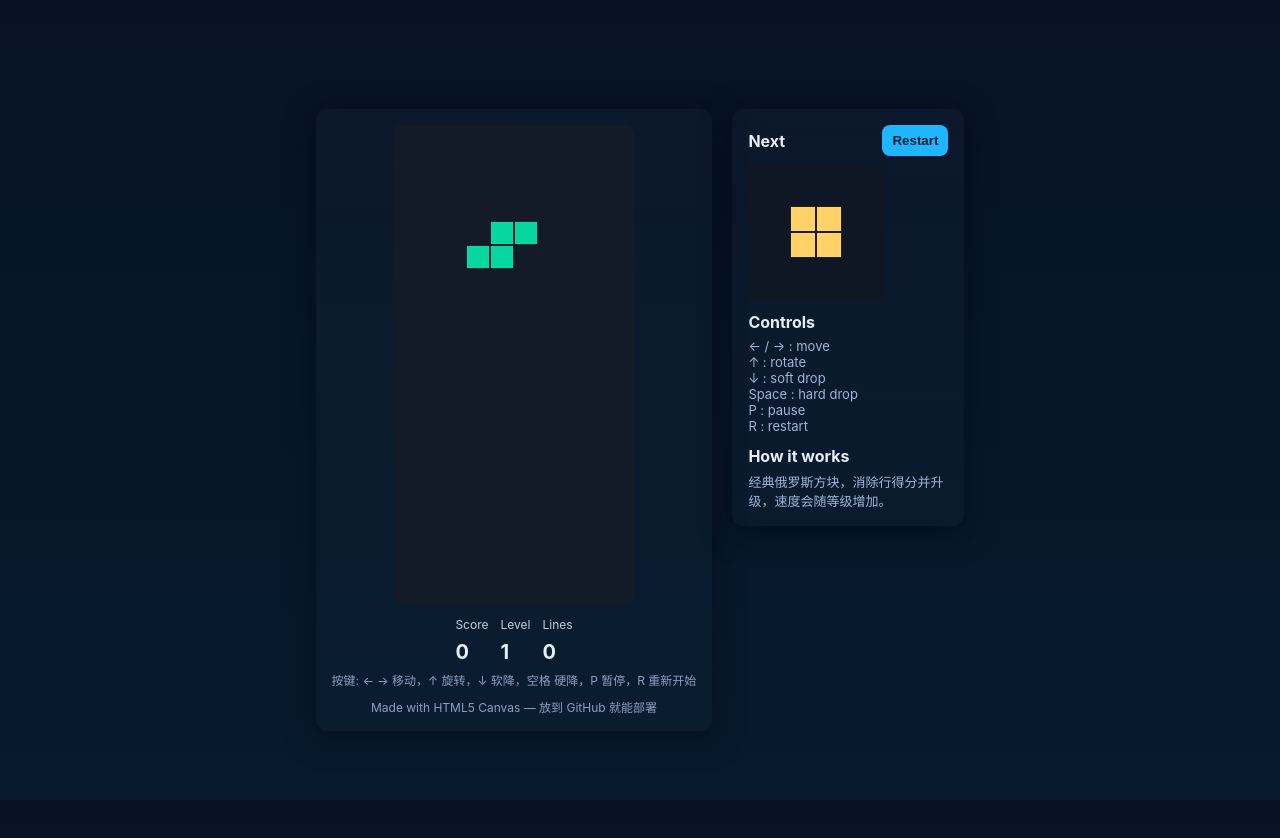
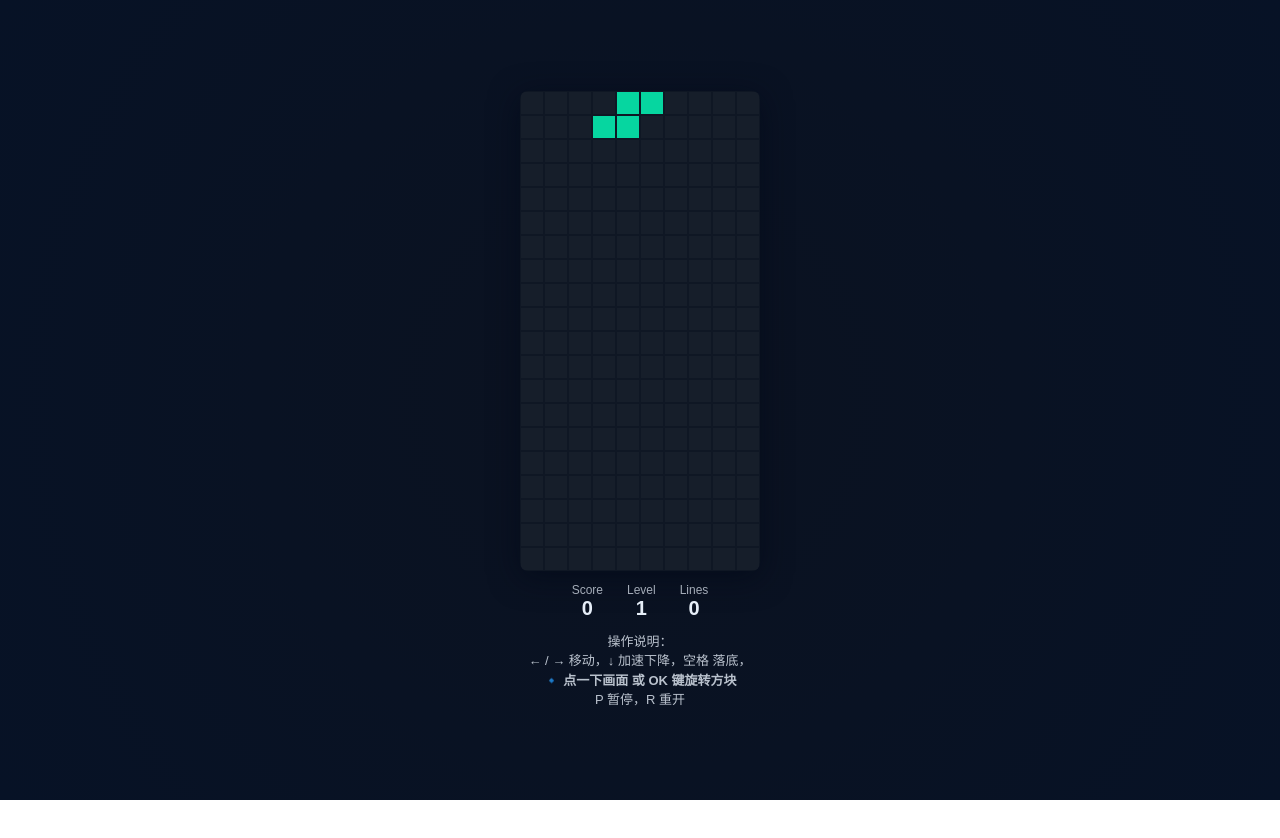
Before and after one commit to HL-Steel-Industries-Sdn-Bhd/tetristest, a plain HTML site: page index.html in a window 1280 px wide. After the commit the page ends 800 px from the top, so only its background shows below. Drawn offline with Linux system fonts and the light colour scheme.

Commit message:
Update index.html

```diff
--- a/index.html
+++ b/index.html
@@ -3,123 +3,77 @@
 <head>
 <meta charset="utf-8" />
 <meta name="viewport" content="width=device-width,initial-scale=1" />
-<title>Tetris - 单文件示例</title>
+<title>Tetris - Touch & TV Ready</title>
 <style>
-  :root{
-    --bg:#0b1220;
-    --panel:#0f1724;
-    --accent: #1fb6ff;
-    --text:#e6eef8;
+  body {
+    margin: 0;
+    height: 100vh;
+    display: flex;
+    align-items: center;
+    justify-content: center;
+    background: radial-gradient(circle at center, #0b1220, #071226);
+    font-family: "Poppins", sans-serif;
+    color: #e6eef8;
   }
-  html,body{height:100%;margin:0;font-family:Inter, system-ui, "Segoe UI", Roboto, "Helvetica Neue", Arial;}
-  body{
-    background: linear-gradient(180deg,#071226 0%, #071b2e 100%);
-    display:flex;align-items:center;justify-content:center;padding:20px;color:var(--text);
+  canvas {
+    background: #0f1724;
+    border-radius: 8px;
+    image-rendering: pixelated;
+    box-shadow: 0 6px 30px rgba(2,8,23,0.6);
   }
-  .wrap{
-    display:flex;gap:20px;align-items:flex-start;
+  .wrap {
+    display: flex;
+    flex-direction: column;
+    align-items: center;
+    text-align: center;
   }
-  .panel{
-    background:linear-gradient(180deg, rgba(255,255,255,0.02), rgba(255,255,255,0.01));
-    border-radius:12px;padding:16px;box-shadow: 0 6px 30px rgba(2,8,23,0.6);
+  .hud {
+    margin-top: 12px;
+    display: flex;
+    gap: 24px;
+    justify-content: center;
   }
-  .game{
-    display:flex;flex-direction:column;align-items:center;
+  .label {
+    font-size: 12px;
+    opacity: 0.7;
   }
-  canvas{background:var(--panel);display:block;border-radius:8px;image-rendering:pixelated;}
-  .hud{margin-top:12px;display:flex;gap:12px;align-items:center;}
-  .info{
-    display:flex;flex-direction:column;gap:8px;color:var(--text);
+  .value {
+    font-size: 20px;
+    font-weight: bold;
   }
-  .small{
-    font-size:12px;opacity:0.85;
-  }
-  .big{
-    font-size:20px;font-weight:700;
-  }
-  .controls{margin-top:8px;font-size:12px;color:#9fb6d6;line-height:1.5}
-  .nextcanvas{background:var(--panel);border-radius:8px;padding:8px;display:block;}
-  button{
-    background:var(--accent);border:none;color:#042233;padding:8px 10px;border-radius:8px;font-weight:600;cursor:pointer;
-  }
-  .footer{margin-top:8px;font-size:12px;color:#9fb6d6;}
-  @media (max-width:640px){
-    body{padding:12px}
-    .wrap{flex-direction:column;align-items:center}
+  .tip {
+    font-size: 13px;
+    margin-top: 12px;
+    opacity: 0.8;
+    line-height: 1.5;
   }
 </style>
 </head>
 <body>
   <div class="wrap">
-    <div class="panel game">
-      <canvas id="board" width="240" height="480"></canvas>
-      <div class="hud">
-        <div class="info">
-          <div class="small">Score</div>
-          <div id="score" class="big">0</div>
-        </div>
-        <div class="info">
-          <div class="small">Level</div>
-          <div id="level" class="big">1</div>
-        </div>
-        <div class="info">
-          <div class="small">Lines</div>
-          <div id="lines" class="big">0</div>
-        </div>
-      </div>
-      <div class="controls small">
-        按键: ← → 移动，↑ 旋转，↓ 软降，空格 硬降，P 暂停，R 重新开始
-      </div>
-      <div class="footer small">Made with HTML5 Canvas — 放到 GitHub 就能部署</div>
+    <canvas id="board" width="240" height="480"></canvas>
+    <div class="hud">
+      <div><div class="label">Score</div><div id="score" class="value">0</div></div>
+      <div><div class="label">Level</div><div id="level" class="value">1</div></div>
+      <div><div class="label">Lines</div><div id="lines" class="value">0</div></div>
     </div>
-
-    <div class="panel" style="width:200px">
-      <div style="display:flex;justify-content:space-between;align-items:center;margin-bottom:8px">
-        <div style="font-weight:700">Next</div>
-        <div>
-          <button id="restart">Restart</button>
-        </div>
-      </div>
-      <canvas id="next" class="nextcanvas" width="120" height="120"></canvas>
-      <div style="height:12px"></div>
-      <div style="font-weight:700;margin-bottom:6px">Controls</div>
-      <div style="font-size:13px;color:#9fb6d6">
-        ← / → : move<br>
-        ↑ : rotate<br>
-        ↓ : soft drop<br>
-        Space : hard drop<br>
-        P : pause<br>
-        R : restart
-      </div>
-      <div style="height:12px"></div>
-      <div style="font-weight:700;margin-bottom:6px">How it works</div>
-      <div style="font-size:13px;color:#9fb6d6">
-        经典俄罗斯方块，消除行得分并升级，速度会随等级增加。
-      </div>
+    <div class="tip">
+      操作说明：<br>
+      ← / → 移动，↓ 加速下降，空格 落底，<br>
+      🔹 <b>点一下画面 或 OK 键旋转方块</b><br>
+      P 暂停，R 重开
     </div>
   </div>
 
 <script>
 (() => {
-  // 配置
-  const COLS = 10;
-  const ROWS = 20;
-  const BLOCK = 24; // 单格像素大小（board canvas 的尺寸 = BLOCK*COLS x BLOCK*ROWS）
+  const COLS = 10, ROWS = 20, BLOCK = 24;
   const canvas = document.getElementById('board');
   const ctx = canvas.getContext('2d');
-  canvas.width = COLS * BLOCK;
-  canvas.height = ROWS * BLOCK;
-
-  const nextCanvas = document.getElementById('next');
-  const nctx = nextCanvas.getContext('2d');
-
-  // UI
   const scoreEl = document.getElementById('score');
   const levelEl = document.getElementById('level');
   const linesEl = document.getElementById('lines');
-  document.getElementById('restart').addEventListener('click', startGame);
 
-  // 方块形状 (矩阵)
   const SHAPES = {
     I: [[1,1,1,1]],
     J: [[2,0,0],[2,2,2]],
@@ -131,294 +85,125 @@
   };
   const COLORS = {
     0: 'transparent',
-    1: '#1fb6ff',
-    2: '#005f73',
-    3: '#ffb86b',
-    4: '#ffd166',
-    5: '#06d6a0',
-    6: '#9b5de5',
-    7: '#ef476f'
+    1: '#1fb6ff', 2: '#005f73', 3: '#ffb86b',
+    4: '#ffd166', 5: '#06d6a0', 6: '#9b5de5', 7: '#ef476f'
   };
 
-  // 游戏状态
   let grid, current, next, score, level, lines, dropInterval, dropCounter, lastTime, paused, gameOver;
 
-  function createGrid() {
-    return Array.from({length: ROWS}, ()=>Array(COLS).fill(0));
+  const createGrid = ()=>Array.from({length:ROWS},()=>Array(COLS).fill(0));
+  const randomPiece = ()=>{
+    const keys = Object.keys(SHAPES);
+    const k = keys[Math.floor(Math.random()*keys.length)];
+    const m = SHAPES[k].map(r=>r.slice());
+    return {matrix:m, x:Math.floor((COLS-m[0].length)/2), y:0};
+  };
+
+  const rotate = m => m[0].map((_,i)=>m.map(r=>r[i]).reverse());
+  const collide = (g,p)=>{
+    for(let y=0;y<p.matrix.length;y++)
+      for(let x=0;x<p.matrix[y].length;x++)
+        if(p.matrix[y][x]&&
+          (p.y+y>=ROWS||p.x+x<0||p.x+x>=COLS||g[p.y+y]?.[p.x+x])) return true;
+    return false;
+  };
+  const merge = (g,p)=>{
+    p.matrix.forEach((r,y)=>r.forEach((v,x)=>{if(v&&p.y+y>=0)g[p.y+y][p.x+x]=v;}));
+  };
+
+  const sweep=()=>{
+    let count=0;
+    outer:for(let y=ROWS-1;y>=0;y--){
+      for(let x=0;x<COLS;x++) if(!grid[y][x]) continue outer;
+      grid.splice(y,1);
+      grid.unshift(Array(COLS).fill(0));
+      count++;
+    }
+    if(count){
+      const pts=[0,40,100,300,1200];
+      score+=pts[count]*level; lines+=count; level=Math.floor(lines/10)+1;
+      dropInterval=Math.max(100,1000-(level-1)*80);
+      updateUI();
+    }
+  };
+
+  const updateUI=()=>{
+    scoreEl.textContent=score; levelEl.textContent=level; linesEl.textContent=lines;
+  };
+
+  const drawCell=(x,y,v)=>{
+    ctx.fillStyle=v?COLORS[v]:'rgba(255,255,255,0.03)';
+    ctx.fillRect(x*BLOCK+1,y*BLOCK+1,BLOCK-2,BLOCK-2);
+  };
+  const draw=()=>{
+    ctx.clearRect(0,0,canvas.width,canvas.height);
+    for(let y=0;y<ROWS;y++)for(let x=0;x<COLS;x++)drawCell(x,y,grid[y][x]);
+    if(current)current.matrix.forEach((r,yy)=>r.forEach((v,xx)=>{
+      if(v&&current.y+yy>=0)drawCell(current.x+xx,current.y+yy,v);
+    }));
+  };
+
+  const move=d=>{current.x+=d;if(collide(grid,current))current.x-=d;};
+  const softDrop=()=>{current.y++;if(collide(grid,current)){current.y--;lockPiece();}};
+  const hardDrop=()=>{while(!collide(grid,current))current.y++;current.y--;lockPiece();};
+  const rotatePiece=()=>{
+    const prev=current.matrix;current.matrix=rotate(prev);
+    if(collide(grid,current))current.matrix=prev;
+  };
+
+  const lockPiece=()=>{merge(grid,current);sweep();spawnPiece();};
+  const spawnPiece=()=>{
+    current=next;next=randomPiece();
+    current.x=Math.floor((COLS-current.matrix[0].length)/2);current.y=0;
+    if(collide(grid,current)){gameOver=true;paused=true;alert("Game Over\nScore:"+score);}
+  };
+
+  const update=(t=0)=>{
+    if(paused||gameOver){lastTime=t;requestAnimationFrame(update);return;}
+    const dt=t-lastTime;lastTime=t;dropCounter+=dt;
+    if(dropCounter>dropInterval){softDrop();dropCounter=0;}
+    draw();requestAnimationFrame(update);
+  };
+
+  function startGame(){
+    grid=createGrid();current=randomPiece();next=randomPiece();
+    score=0;level=1;lines=0;dropInterval=1000;dropCounter=0;paused=false;gameOver=false;
+    updateUI();requestAnimationFrame(update);
   }
 
-  function randomPiece() {
-    const keys = Object.keys(SHAPES);
-    const k = keys[Math.floor(Math.random()*keys.length)];
-    const matrix = SHAPES[k].map(row=>row.slice());
-    return {matrix, type: k, x: Math.floor((COLS - matrix[0].length)/2), y: 0};
-  }
-
-  // 旋转矩阵（顺时针）
-  function rotate(matrix) {
-    const m = matrix.map((r, i) => r.map((_, j) => matrix[matrix.length-1-j][i]));
-    return m;
-  }
-
-  // 碰撞检测
-  function collide(grid, piece) {
-    const m = piece.matrix;
-    for (let y=0;y<m.length;y++){
-      for (let x=0;x<m[y].length;x++){
-        if (m[y][x] !== 0) {
-          const gx = piece.x + x;
-          const gy = piece.y + y;
-          if (gx < 0 || gx >= COLS || gy >= ROWS) return true;
-          if (gy >= 0 && grid[gy][gx] !== 0) return true;
-        }
-      }
+  // 键盘控制
+  window.addEventListener('keydown',e=>{
+    if(e.repeat)return;
+    switch(e.key){
+      case 'ArrowLeft':move(-1);break;
+      case 'ArrowRight':move(1);break;
+      case 'ArrowDown':softDrop();break;
+      case 'ArrowUp':rotatePiece();break;
+      case ' ':hardDrop();break;
+      case 'p':case'P':paused=!paused;break;
+      case 'r':case'R':startGame();break;
     }
-    return false;
-  }
-
-  function merge(grid, piece) {
-    const m = piece.matrix;
-    for (let y=0;y<m.length;y++){
-      for (let x=0;x<m[y].length;x++){
-        if (m[y][x] !== 0) {
-          const gx = piece.x + x;
-          const gy = piece.y + y;
-          if (gy >= 0) grid[gy][gx] = m[y][x];
-        }
-      }
-    }
-  }
-
-  function sweep() {
-    let rowCount=0;
-    outer: for (let y = ROWS-1; y >=0; y--){
-      for (let x=0;x<COLS;x++){
-        if (grid[y][x] === 0) {
-          continue outer;
-        }
-      }
-      const row = grid.splice(y,1)[0].fill(0);
-      grid.unshift(row);
-      rowCount++;
-      y++; // check same y again after shift
-    }
-    if (rowCount>0) {
-      // 计分规则（经典）
-      const points = [0,40,100,300,1200]; // 行数0~4 对应的 base score
-      score += (points[rowCount] * (level));
-      lines += rowCount;
-      level = Math.floor(lines / 10) + 1;
-      updateUI();
-      // 提速
-      dropInterval = Math.max(100, 1000 - (level-1)*80);
-    }
-  }
-
-  function updateUI(){
-    scoreEl.textContent = score;
-    levelEl.textContent = level;
-    linesEl.textContent = lines;
-  }
-
-  function drawCell(x,y,val,ctxRef,cellSize=BLOCK) {
-    if (val === 0) {
-      ctxRef.fillStyle = 'rgba(255,255,255,0.02)';
-      ctxRef.fillRect(x*cellSize, y*cellSize, cellSize, cellSize);
-      return;
-    }
-    ctxRef.fillStyle = COLORS[val];
-    ctxRef.fillRect(x*cellSize+1, y*cellSize+1, cellSize-2, cellSize-2);
-    // simple highlight
-    ctxRef.strokeStyle = 'rgba(255,255,255,0.08)';
-    ctxRef.strokeRect(x*cellSize+1, y*cellSize+1, cellSize-2, cellSize-2);
-  }
-
-  function draw() {
-    // board
-    ctx.clearRect(0,0,canvas.width,canvas.height);
-    // draw grid background
-    for (let y=0;y<ROWS;y++){
-      for (let x=0;x<COLS;x++){
-        drawCell(x,y,grid[y][x],ctx);
-      }
-    }
-    // draw current piece
-    if (current) {
-      const m = current.matrix;
-      for (let y=0;y<m.length;y++){
-        for (let x=0;x<m[y].length;x++){
-          if (m[y][x] !== 0) {
-            const gx = current.x + x;
-            const gy = current.y + y;
-            if (gy >= 0) drawCell(gx, gy, m[y][x], ctx);
-          }
-        }
-      }
-    }
-  }
-
-  function drawNext() {
-    nctx.clearRect(0,0,nextCanvas.width,nextCanvas.height);
-    // scale to next canvas
-    const pad = 8;
-    const cell = Math.floor((nextCanvas.width - pad*2) / 4);
-    const offsetX = Math.floor((nextCanvas.width - cell * next.matrix[0].length)/2);
-    const offsetY = Math.floor((nextCanvas.height - cell * next.matrix.length)/2);
-    for (let y=0;y<next.matrix.length;y++){
-      for (let x=0;x<next.matrix[y].length;x++){
-        const val = next.matrix[y][x];
-        if (val !== 0) {
-          nctx.fillStyle = COLORS[val];
-          nctx.fillRect(offsetX + x*cell + 1, offsetY + y*cell + 1, cell-2, cell-2);
-          nctx.strokeStyle = 'rgba(255,255,255,0.07)';
-          nctx.strokeRect(offsetX + x*cell + 1, offsetY + y*cell + 1, cell-2, cell-2);
-        }
-      }
-    }
-  }
-
-  // 玩家操作
-  function move(dir) {
-    current.x += dir;
-    if (collide(grid, current)) current.x -= dir;
-  }
-
-  function softDrop() {
-    current.y++;
-    if (collide(grid,current)) {
-      current.y--;
-      lockPiece();
-    }
-  }
-
-  function hardDrop() {
-    while(!collide(grid,current)) {
-      current.y++;
-    }
-    current.y--;
-    lockPiece();
-  }
-
-  function rotatePiece() {
-    const old = current.matrix;
-    const rotated = rotate(old);
-    const origX = current.x;
-    // 简单墙踢：尝试左右偏移
-    let kicked = false;
-    for (let i=0;i<5;i++){
-      const offset = (i%2===0)? Math.ceil(i/2) : -Math.ceil(i/2);
-      current.matrix = rotated;
-      current.x = origX + offset;
-      if (!collide(grid,current)) { kicked = true; break; }
-    }
-    if (!kicked) {
-      current.matrix = old;
-      current.x = origX;
-    }
-  }
-
-  function lockPiece() {
-    merge(grid,current);
-    sweep();
-    spawnPiece();
-  }
-
-  function spawnPiece() {
-    current = next;
-    next = randomPiece();
-    current.x = Math.floor((COLS - current.matrix[0].length)/2);
-    current.y = -Math.min(...current.matrix.map((r,i)=> r.findIndex(v=>v!==0)===-1?0:0)); // simply start at 0
-    if (collide(grid,current)) {
-      // game over
-      gameOver = true;
-      paused = true;
-      alert('Game Over\nScore: ' + score);
-    }
-    drawNext();
-  }
-
-  // 游戏主循环
-  function update(time=0) {
-    if (paused || gameOver) {
-      lastTime = time;
-      requestAnimationFrame(update);
-      return;
-    }
-    const delta = time - lastTime;
-    lastTime = time;
-    dropCounter += delta;
-    if (dropCounter > dropInterval) {
-      softDrop();
-      dropCounter = 0;
-    }
-    draw();
-    requestAnimationFrame(update);
-  }
-
-  // 输入处理
-  const keys = {};
-  window.addEventListener('keydown', e => {
-    if (e.repeat) return;
-    if (e.key === 'ArrowLeft') move(-1);
-    if (e.key === 'ArrowRight') move(1);
-    if (e.key === 'ArrowDown') softDrop();
-    if (e.key === 'ArrowUp') rotatePiece();
-    if (e.code === 'Space') { e.preventDefault(); hardDrop(); }
-    if (e.key.toLowerCase() === 'p') paused = !paused;
-    if (e.key.toLowerCase() === 'r') startGame();
     draw();
   });
 
-  // 开始/重置
-  function startGame() {
-    grid = createGrid();
-    current = randomPiece();
-    next = randomPiece();
-    score = 0; level = 1; lines = 0;
-    dropInterval = 1000;
-    dropCounter = 0;
-    lastTime = performance.now();
-    paused = false;
-    gameOver = false;
-    updateUI();
-    drawNext();
-    requestAnimationFrame(update);
-  }
+  // ✅ 点击或 OK 键旋转支持
+  canvas.addEventListener('click',()=>{rotatePiece();draw();});
 
-  // initialize
+  // ✅ 触控支持（手机 / 触屏电视）
+  let sx,sy;
+  canvas.addEventListener('touchstart',e=>{
+    const t=e.touches[0];sx=t.clientX;sy=t.clientY;
+  },{passive:true});
+  canvas.addEventListener('touchend',e=>{
+    const t=e.changedTouches[0];const dx=t.clientX-sx,dy=t.clientY-sy;
+    const absX=Math.abs(dx),absY=Math.abs(dy);
+    if(absX<10&&absY<10){rotatePiece();}
+    else if(absX>absY){dx>0?move(1):move(-1);}
+    else{dy>0?softDrop():hardDrop();}
+    draw();
+  },{passive:true});
+
   startGame();
-
-  // 触摸 / 移动控制（简易支持）
-  let touchStartX = null, touchStartY = null, touchStartTime = 0;
-  canvas.addEventListener('touchstart', (e) => {
-    const t = e.touches[0];
-    touchStartX = t.clientX;
-    touchStartY = t.clientY;
-    touchStartTime = Date.now();
-  }, {passive:true});
-
-  canvas.addEventListener('touchend', (e) => {
-    const dt = Date.now() - touchStartTime;
-    if (!touchStartX) return;
-    // 使用 last touch point
-    const t = e.changedTouches[0];
-    const dx = t.clientX - touchStartX;
-    const dy = t.clientY - touchStartY;
-    const absX = Math.abs(dx), absY = Math.abs(dy);
-    if (absX < 10 && absY < 10 && dt < 300) {
-      // tap => rotate
-      rotatePiece();
-    } else if (absX > absY) {
-      // horizontal swipe
-      if (dx > 0) move(1); else move(-1);
-    } else {
-      // vertical swipe
-      if (dy > 0) softDrop(); else hardDrop();
-    }
-    touchStartX = null;
-    draw();
-  }, {passive:true});
-
 })();
 </script>
 </body>
```
